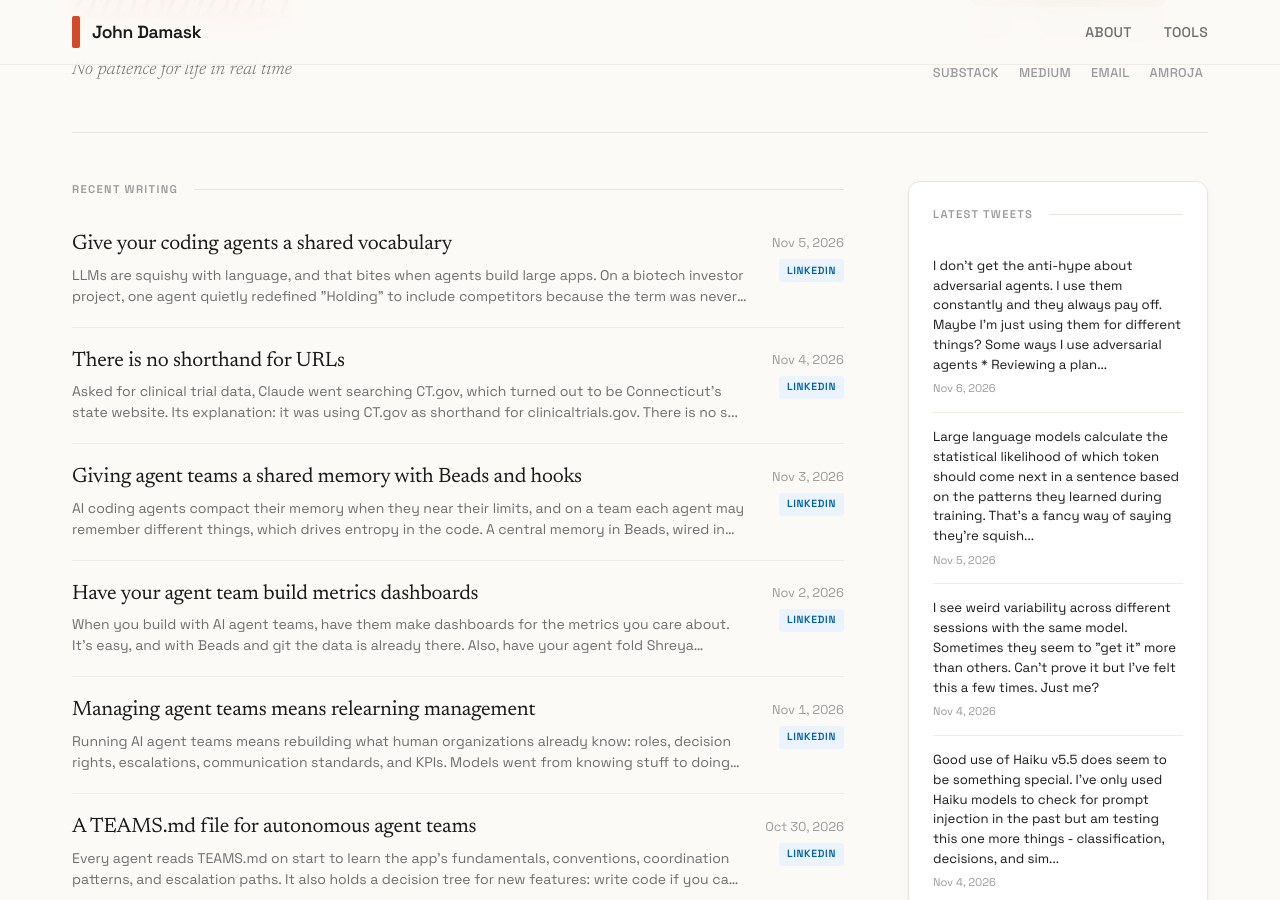
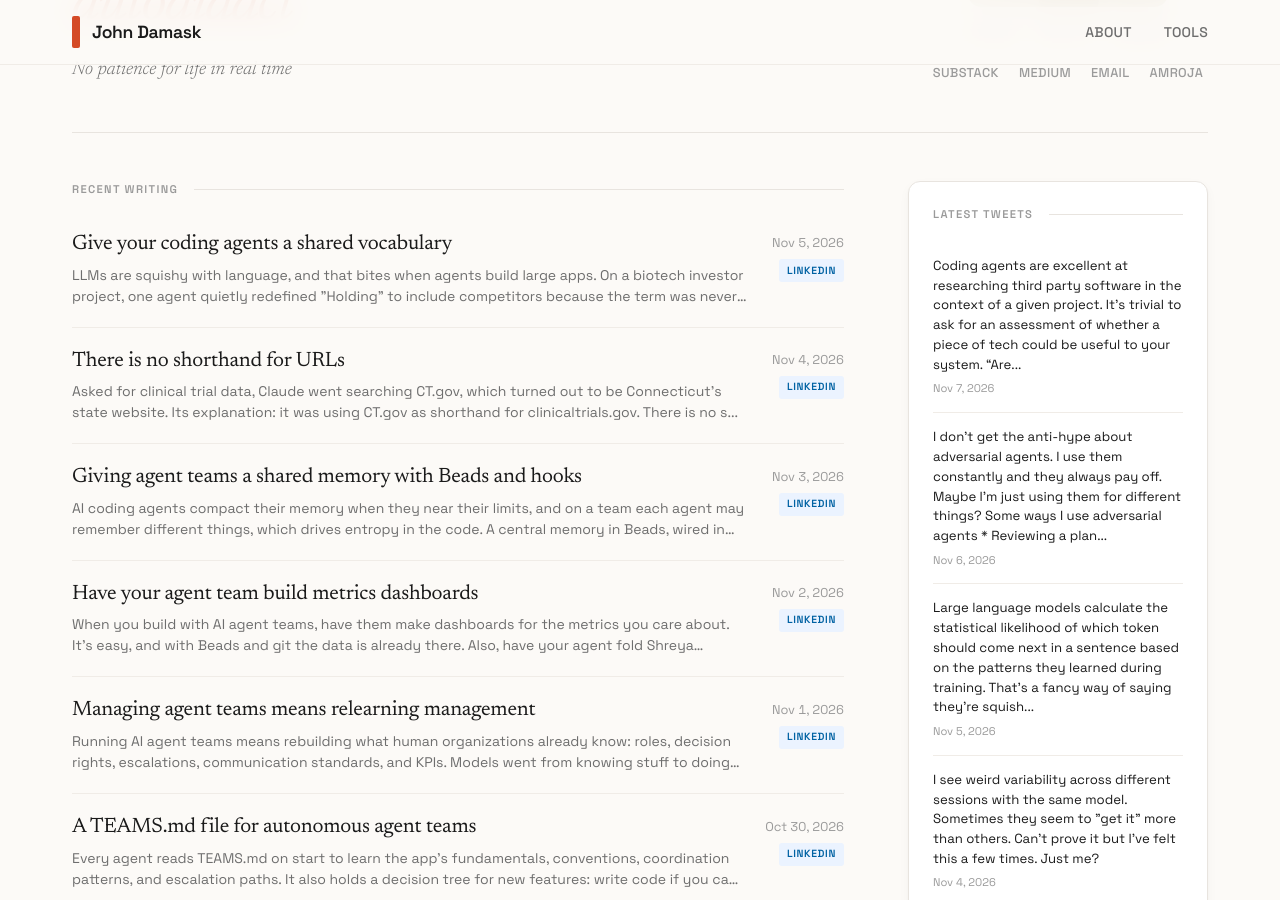
Before and after one commit to jbdamask/jbdamask.github.io, a Jekyll site: the page built from index.html, in a window 1280 px wide and 900 px high, scrolled down 362 px. Built offline with Jekyll 4.4.1, drawn with Linux system fonts in a browser that asks for light colours; the list of posts is cut into pages by our own code; some of the changed text lies outside the part shown.

Commit message:
Update Twitter posts

```diff
--- a/_data/twitter-posts.yml
+++ b/_data/twitter-posts.yml
@@ -2,6 +2,15 @@
 # Fetches latest tweets and merges with existing posts
 # Keeps max 150 most recent tweets (LIFO)
 
+- title: Coding agents are excellent at researching third party software in the context
+    of a given project. I...
+  source: twitter
+  url: https://twitter.com/jbdamask/status/2119087500928938284
+  date: '2026-11-07'
+  excerpt: Coding agents are excellent at researching third party software in the
+    context of a given project. It’s trivial to ask for an assessment of whether a
+    piece of tech could be useful to your system. “Are...
+  image: ''
 - title: I don't get the anti-hype about adversarial agents. I use them constantly
     and they always pay off. M...
   source: twitter
@@ -1182,9 +1191,3 @@
   date: '2026-08-13'
   excerpt: The fact that side quests only take a day or so is good and bad. sigh
   image: ''
-- title: Working with Fable agent teams feels a lot like working in Gas Town
-  source: twitter
-  url: https://twitter.com/jbdamask/status/2088009571516178469
-  date: '2026-08-13'
-  excerpt: Working with Fable agent teams feels a lot like working in Gas Town
-  image: ''
```
